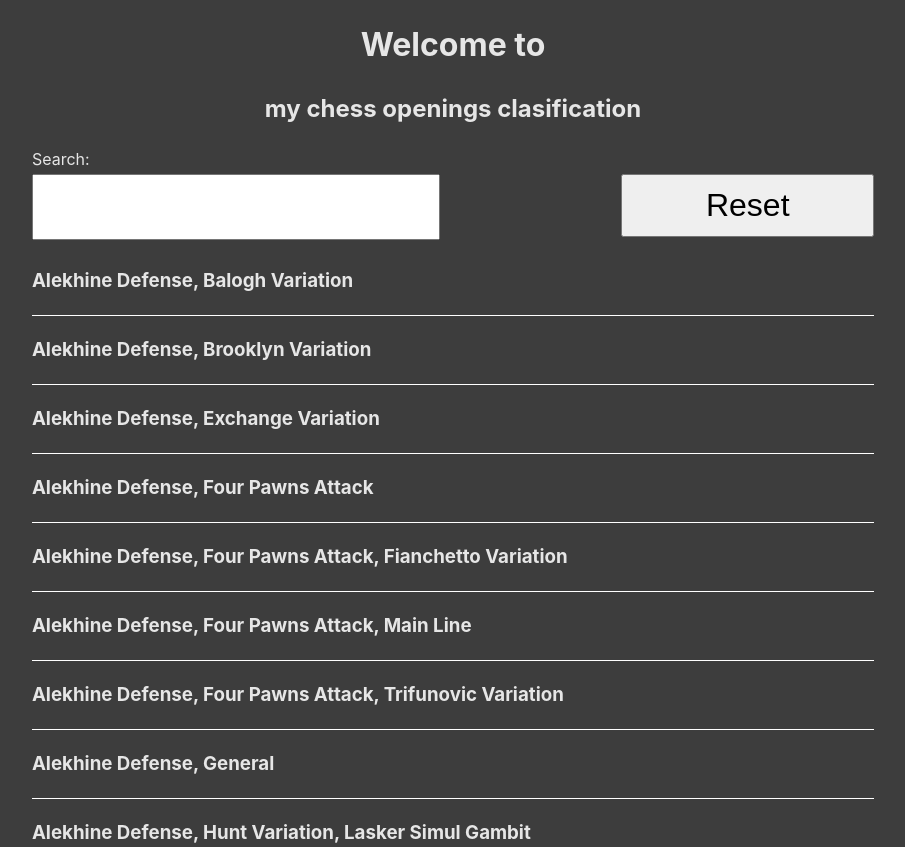
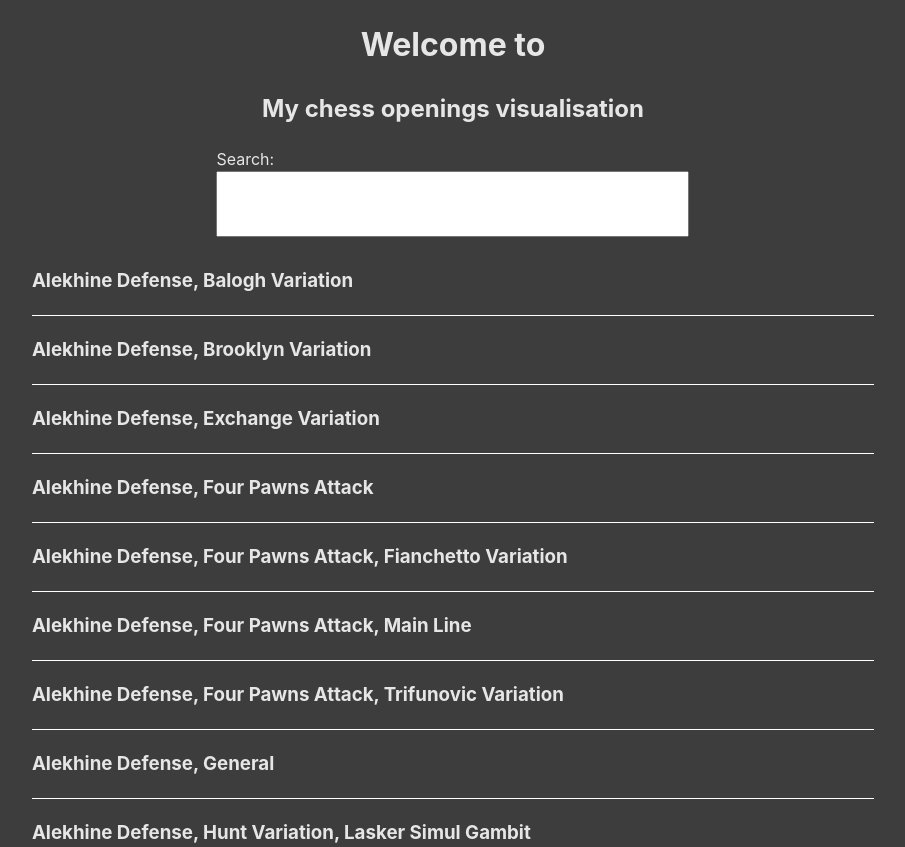
Before and after one commit to Zokky2e/chess-openings-visualization, a React (Vite) app: page / in a window 1280 px wide. Shown: the whole page, without its empty margins (187-1092 px from the left). Built offline with nearby package versions, Linux system fonts and the light colour scheme.

Commit message:
fixing quering

```diff
--- a/src/App.css
+++ b/src/App.css
@@ -1,7 +1,7 @@
 .container {
 	display: flex;
 	justify-content: center;
-	gap: 5%;
+	gap: 3px;
 	padding: 10px;
 }
 h3 {
@@ -40,20 +40,29 @@ h3 {
 }
 
 .filter div:first-of-type {
-	display: grid;
-	grid-template-rows: 30% 70%;
-	grid-template-columns: 20% 50% 30%;
+	display: flex;
+	flex-wrap: nowrap;
+	justify-content: center;
 }
-
+.search-query {
+	display: flex;
+	flex-direction: column;
+	justify-content: center;
+	align-items: flex-start;
+}
+.search-query label, input{
+	width: min-content;
+}
 .filter input {
-	grid-column: span 2;
-	width: 90%;
 	height: 60px;
 	font-size: 36px;
-	max-width: 400px;
 }
 .filter button {
-	padding: 0;
+	cursor: pointer;
+	align-self: flex-end;
+	width: fit-content;
+	padding: 8px 0;
+	height: fit-content;
 	font-size: 32px;
 }
 .container-no-content .filter {
--- a/src/App.tsx
+++ b/src/App.tsx
@@ -32,7 +32,10 @@ function App() {
 
 	async function getJSON() {
 		const filteredChessOpenings = json.filter((cp) =>
-			cp.opening_name.toLowerCase().includes(query)
+			cp.opening_name
+				.toLowerCase()
+				.replaceAll(" ", "")
+				.includes(query.toLowerCase().replaceAll(" ", ""))
 		);
 		setChessOpenings(filteredChessOpenings);
 	}
@@ -41,29 +44,6 @@ function App() {
 			(opening) => opening.opening_name === name
 		);
 	}
-
-	useEffect(() => {
-		const chessOpeningsMoves: string[] = [];
-		chessOpenings.forEach((opening) => {
-			const move_list = opening.moves_list.replace(/'/g, '"');
-			const moves: string[] = JSON.parse(move_list);
-			const sanitizedMoves = moves.map((move) =>
-				move.replace(/^\d+\./, "")
-			);
-			chessOpeningsMoves.push(...sanitizedMoves);
-		});
-
-		console.log(
-			new Set([
-				...chessOpeningsMoves.filter(
-					(move) =>
-						move.length > 4 ||
-						move.includes("+") ||
-						move.includes("-")
-				),
-			])
-		);
-	}, [chessOpenings]);
 
 	useEffect(() => {
 		if (selectedOpenings.length === 1) {
@@ -106,9 +86,15 @@ function App() {
 		>
 			<div className="filter">
 				<div>
+					<div className="search-query">
 						<label htmlFor="query">Search:</label>
-					<br />
 						<input
+							style={{
+								width:
+									selectedOpenings.length !== 0
+										? " 200px"
+										: "",
+							}}
 							id="query"
 							type="text"
 							value={query}
@@ -116,6 +102,8 @@ function App() {
 								setQuery(e.target.value);
 							}}
 						/>
+					</div>
+					{selectedOpenings.length !== 0 && (
 						<button
 							onClick={() => {
 								setSelectedOpenings([]);
@@ -123,6 +111,7 @@ function App() {
 						>
 							Reset
 						</button>
+					)}
 				</div>
 				<div className="list-container">
 					<ul>
@@ -173,7 +162,7 @@ function App() {
 				<div className="title-card">
 					<div>
 						<h1>Welcome to</h1>
-						<h2> my chess openings clasification</h2>
+						<h2>My chess openings visualisation</h2>
 					</div>
 				</div>
 			)}
```
Lines whose indentation alone changed are shown as unchanged.
